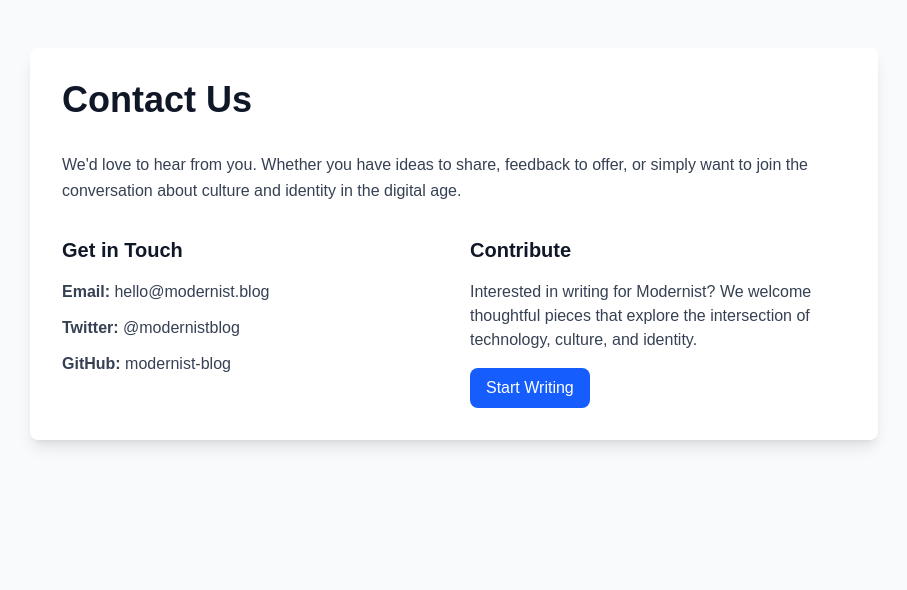
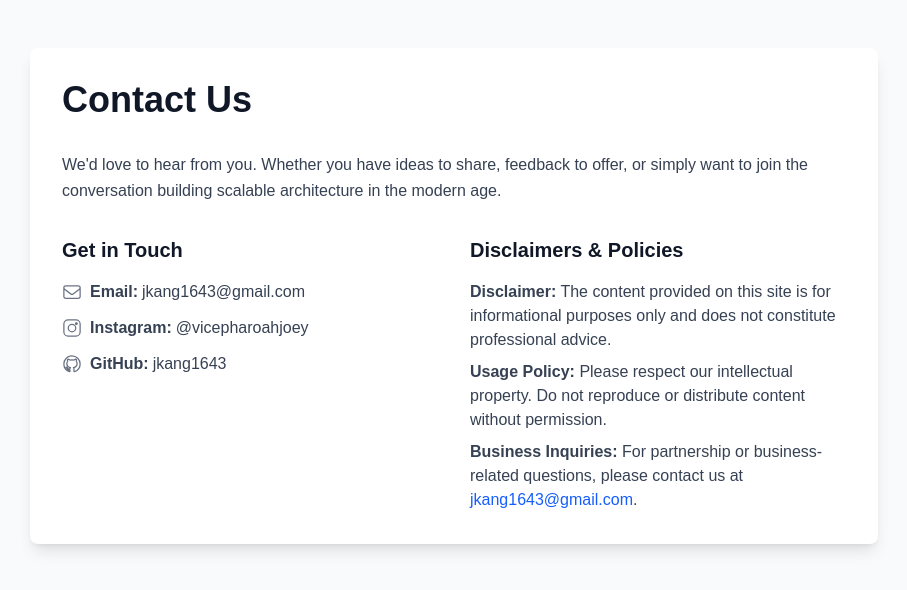
Before and after one commit to jkang1643/deploydiaries, a Next.js app: page /contact in a window 1280 px wide. Shown: the top 590 px of the page, without its empty margins (186-1093 px from the left). Built offline with nearby package versions, Linux system fonts and the light colour scheme.

Commit message:
added some information in the contact us form

```diff
--- a/src/app/contact/page.tsx
+++ b/src/app/contact/page.tsx
@@ -9,8 +9,7 @@ export default function ContactPage() {
 
           <div className="prose prose-lg max-w-none dark:prose-invert mb-8">
             <p className="text-gray-700 dark:text-gray-300 leading-relaxed">
-              We'd love to hear from you. Whether you have ideas to share, feedback to offer,
-              or simply want to join the conversation about culture and identity in the digital age.
+              We'd love to hear from you. Whether you have ideas to share, feedback to offer, or simply want to join the conversation building scalable architecture in the modern age.
             </p>
           </div>
 
@@ -20,32 +19,52 @@ export default function ContactPage() {
                 Get in Touch
               </h2>
               <div className="space-y-3">
-                <p className="text-gray-700 dark:text-gray-300">
-                  <strong>Email:</strong> hello@modernist.blog
+                <p className="flex items-center text-gray-700 dark:text-gray-300">
+                  {/* Email Icon */}
+                  <span className="mr-2">
+                    <svg xmlns="http://www.w3.org/2000/svg" fill="none" viewBox="0 0 24 24" strokeWidth={1.5} stroke="currentColor" className="w-5 h-5 text-gray-500">
+                      <path strokeLinecap="round" strokeLinejoin="round" d="M21.75 6.75v10.5a2.25 2.25 0 01-2.25 2.25H4.5a2.25 2.25 0 01-2.25-2.25V6.75m19.5 0A2.25 2.25 0 0019.5 4.5H4.5a2.25 2.25 0 00-2.25 2.25m19.5 0v.243a2.25 2.25 0 01-.876 1.797l-7.5 5.625a2.25 2.25 0 01-2.748 0l-7.5-5.625A2.25 2.25 0 012.25 6.993V6.75" />
+                    </svg>
+                  </span>
+                  <strong className="mr-1">Email:</strong> jkang1643@gmail.com
                 </p>
-                <p className="text-gray-700 dark:text-gray-300">
-                  <strong>Twitter:</strong> @modernistblog
+                <p className="flex items-center text-gray-700 dark:text-gray-300">
+                  {/* Instagram Icon */}
+                  <span className="mr-2">
+                    <svg xmlns="http://www.w3.org/2000/svg" fill="none" viewBox="0 0 24 24" strokeWidth={1.5} stroke="currentColor" className="w-5 h-5 text-gray-500">
+                      <rect x="2.25" y="2.25" width="19.5" height="19.5" rx="5" stroke="currentColor" strokeWidth="1.5"/>
+                      <circle cx="12" cy="12" r="4.5" stroke="currentColor" strokeWidth="1.5"/>
+                      <circle cx="17.25" cy="6.75" r="1" fill="currentColor"/>
+                    </svg>
+                  </span>
+                  <strong className="mr-1">Instagram:</strong> @vicepharoahjoey
                 </p>
-                <p className="text-gray-700 dark:text-gray-300">
-                  <strong>GitHub:</strong> modernist-blog
+                <p className="flex items-center text-gray-700 dark:text-gray-300">
+                  {/* GitHub Icon */}
+                  <span className="mr-2">
+                    <svg xmlns="http://www.w3.org/2000/svg" fill="none" viewBox="0 0 24 24" strokeWidth={1.5} stroke="currentColor" className="w-5 h-5 text-gray-500">
+                      <path strokeLinecap="round" strokeLinejoin="round" d="M12 2.25c-5.385 0-9.75 4.365-9.75 9.75 0 4.302 2.788 7.946 6.652 9.238.486.09.664-.211.664-.47 0-.232-.009-.846-.013-1.66-2.705.587-3.276-1.304-3.276-1.304-.442-1.123-1.08-1.422-1.08-1.422-.883-.604.067-.592.067-.592.976.069 1.49 1.002 1.49 1.002.868 1.488 2.277 1.058 2.834.81.088-.629.34-1.058.618-1.301-2.16-.246-4.432-1.08-4.432-4.807 0-1.062.38-1.93 1.002-2.609-.101-.247-.434-1.24.096-2.586 0 0 .815-.261 2.67 1a9.29 9.29 0 012.43-.327c.824.004 1.655.112 2.43.327 1.853-1.261 2.667-1 2.667-1 .532 1.346.199 2.339.098 2.586.624.679 1.001 1.547 1.001 2.609 0 3.735-2.275 4.558-4.443 4.8.35.302.662.899.662 1.814 0 1.31-.012 2.367-.012 2.69 0 .261.176.563.67.468C18.965 19.944 21.75 16.302 21.75 12c0-5.385-4.365-9.75-9.75-9.75z" />
+                    </svg>
+                  </span>
+                  <strong className="mr-1">GitHub:</strong> jkang1643
                 </p>
               </div>
             </div>
-
             <div>
               <h2 className="text-xl font-semibold text-gray-900 dark:text-white mb-4">
-                Contribute
+                Disclaimers & Policies
               </h2>
-              <p className="text-gray-700 dark:text-gray-300 mb-4">
-                Interested in writing for Modernist? We welcome thoughtful pieces
-                that explore the intersection of technology, culture, and identity.
-              </p>
-              <a
-                href="/write"
-                className="inline-block px-4 py-2 bg-blue-600 hover:bg-blue-700 text-white rounded-lg transition-colors"
-              >
-                Start Writing
-              </a>
+              <ul className="space-y-2 text-gray-700 dark:text-gray-300">
+                <li>
+                  <strong>Disclaimer:</strong> The content provided on this site is for informational purposes only and does not constitute professional advice.
+                </li>
+                <li>
+                  <strong>Usage Policy:</strong> Please respect our intellectual property. Do not reproduce or distribute content without permission.
+                </li>
+                <li>
+                  <strong>Business Inquiries:</strong> For partnership or business-related questions, please contact us at <a href="mailto:jkang1643@gmail.com" className="text-blue-600 hover:underline">jkang1643@gmail.com</a>.
+                </li>
+              </ul>
             </div>
           </div>
         </div>
```
